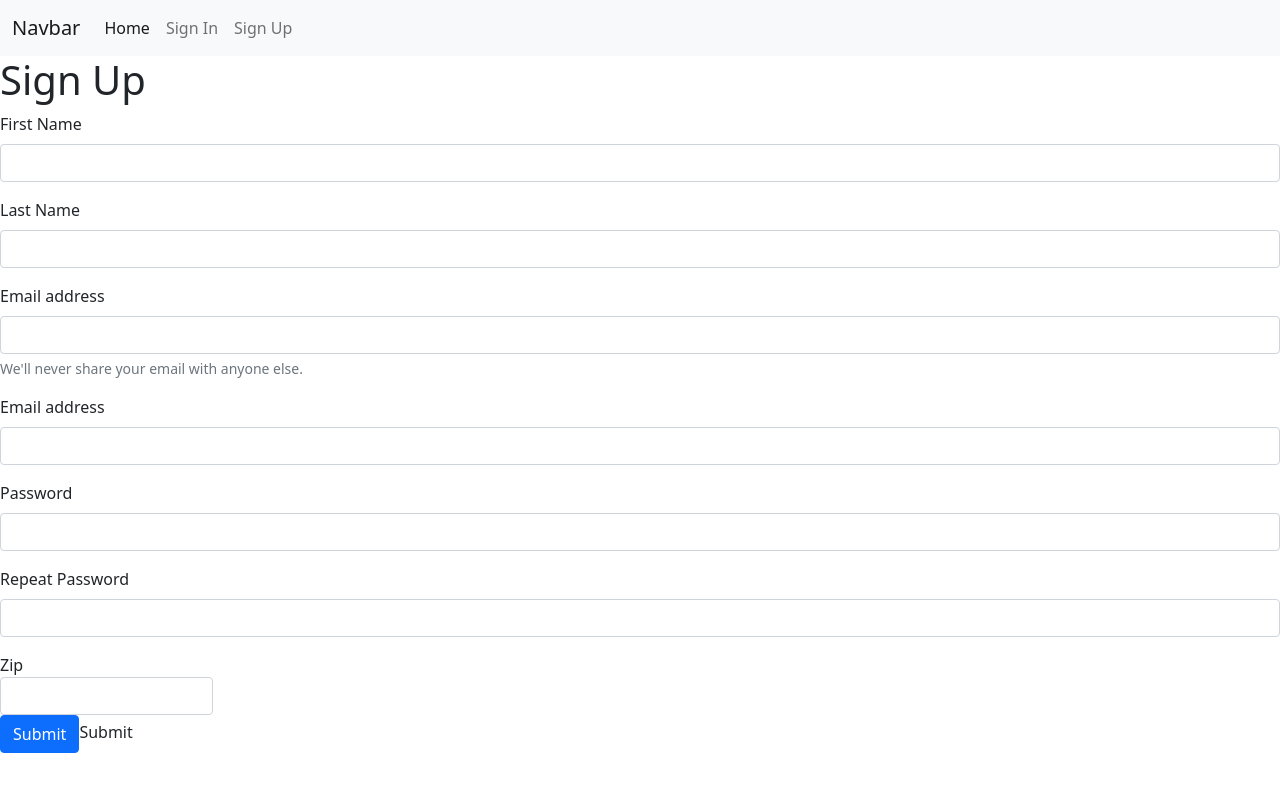
After one commit to slakr-tech/slakr, a Flask app: page /signup in a window 1280 px wide. The commit adds this page. Run offline with Flask 2, Linux system fonts and the light colour scheme; parts of the project's set-up code (start-up, migrations or seed data) failed here and were passed over.

Commit message:
live share test

```diff
--- a/__init__.py
+++ b/__init__.py
@@ -1,11 +1,11 @@
 from views import app
-from settings import Run
+from settings import *
 
-run_app = Run()
+app.config["SECRET_KEY"] = 'DEV'
 
 if __name__ == '__main__':
     app.run(
-        host = run_app.host,
-        port = run_app.getPort(),
-        debug = run_app.debug
+        host = Run["HOST"],
+        port = Run["PORT"],
+        debug = Run["DEBUG"]
         )
--- a/templates/base.html
+++ b/templates/base.html
@@ -7,6 +7,42 @@
     <link href="https://cdn.jsdelivr.net/npm/bootstrap@5.0.0-beta1/dist/css/bootstrap.min.css" rel="stylesheet" integrity="sha384-giJF6kkoqNQ00vy+HMDP7azOuL0xtbfIcaT9wjKHr8RbDVddVHyTfAAsrekwKmP1" crossorigin="anonymous">
 </head>
 <body>
+    {% with messages = get_flashed_messages() %}
+        {% if messages %}
+            <ul class=flashes>
+            {% for message in messages %}
+            <div class="alert alert-primary" role="alert">
+                {{ message }}
+              </div>
+            {% endfor %}
+            </ul>
+        {% endif %}
+    {% endwith %}
+
+
+    <nav class="navbar navbar-expand-lg navbar-light bg-light">
+        <div class="container-fluid">
+          <a class="navbar-brand" href="#">Navbar</a>
+          <button class="navbar-toggler" type="button" data-bs-toggle="collapse" data-bs-target="#navbarNav" aria-controls="navbarNav" aria-expanded="false" aria-label="Toggle navigation">
+            <span class="navbar-toggler-icon"></span>
+          </button>
+          <div class="collapse navbar-collapse" id="navbarNav">
+            <ul class="navbar-nav">
+              <li class="nav-item">
+                <a class="nav-link active" aria-current="page" href="{{ url_for('index') }}">Home</a>
+              </li>
+              <li class="nav-item">
+                <a class="nav-link" href="{{ url_for('signin') }}">Sign In</a>
+              </li>
+              <li class="nav-item">
+                <a class="nav-link" href="{{ url_for('signup') }}">Sign Up</a>
+              </li>
+            </ul>
+          </div>
+        </div>
+      </nav>
+
+
     {% block content %}{% endblock %}
 </body>
 </html>
--- /dev/null
+++ b/templates/signup.html
@@ -0,0 +1,49 @@
+{% extends 'base.html' %}
+
+{% block title %} Sign Up {% endblock %}
+
+{% block content %}
+<h1>Sign Up</h1>
+
+<form method="post">
+    <div class="mb-3">
+        <label for="fnInput" class="form-label">First Name</label>
+        <input name="fn" type="email" class="form-control" id="fnInput" aria-describedby="emailHelp">
+    </div>
+
+    <div class="mb-3">
+        <label for="lnInput" class="form-label">Last Name</label>
+        <input name="fn" type="email" class="form-control" id="lnInput" aria-describedby="emailHelp">
+    </div>
+
+    <div class="mb-3">
+        <label for="exampleInputEmail1" class="form-label">Email address</label>
+        <input name="email" type="email" class="form-control" id="exampleInputEmail1" aria-describedby="emailHelp">
+        <div id="emailHelp" class="form-text">We'll never share your email with anyone else.</div>
+    </div>
+
+    <div class="mb-3">
+        <label for="userNameInput" class="form-label">Email address</label>
+        <input name="uname" type="email" class="form-control" id="userNameInput" aria-describedby="emailHelp">
+    </div>
+
+    <div class="mb-3">
+        <label for="exampleInputPassword1" class="form-label">Password</label>
+        <input name="pw" type="password" class="form-control" id="exampleInputPassword1">
+    </div>
+
+    <div class="mb-3">
+        <label for="exampleInputPassword2" class="form-label">Repeat Password</label>
+        <input name="pwc" type="password" class="form-control" id="exampleInputPassword2">
+    </div>
+
+    <div class="form-group col-md-2">
+        <label for="inputAge">Zip</label>
+        <input type="number" class="form-control" id="inputAge">
+    </div>
+
+
+
+    <input type="submit" class="btn btn-primary">Submit</input>
+</form>
+{% endblock %}
--- a/views.py
+++ b/views.py
@@ -1,7 +1,30 @@
-from flask import Flask, render_template
+from flask import Flask, render_template, request, redirect, url_for, flash
+import database
 
 app = Flask(__name__)
 
 @app.route('/')
 def index():
     return render_template("index.html")
+
+@app.route('/signin')
+def signin():
+    return "This page has not been created yet"
+
+@app.route('/signup', methods=['GET', 'POST'])
+def signup():
+    if request.method == "GET":
+        return render_template('signup.html')
+
+    elif request.method == "POST":
+        fn = request.form["fn"]
+        ln = request.form["ln"]
+        email = request.form["email"]
+        username = request.form["uname"]
+        password1 = request.form["pw"]
+        password2 = request.form["pwc"]
+
+
+        create_user = database.create_user(username,fn,ln,email,age,password1,password2)
+        flash(create_user)
+        return redirect(url_for('index'))
```
Also changed, not shown: database.py (added, +46 -0 lines), errors.py (+15 -3 lines), settings.py (+22 -12 lines), README.md.
